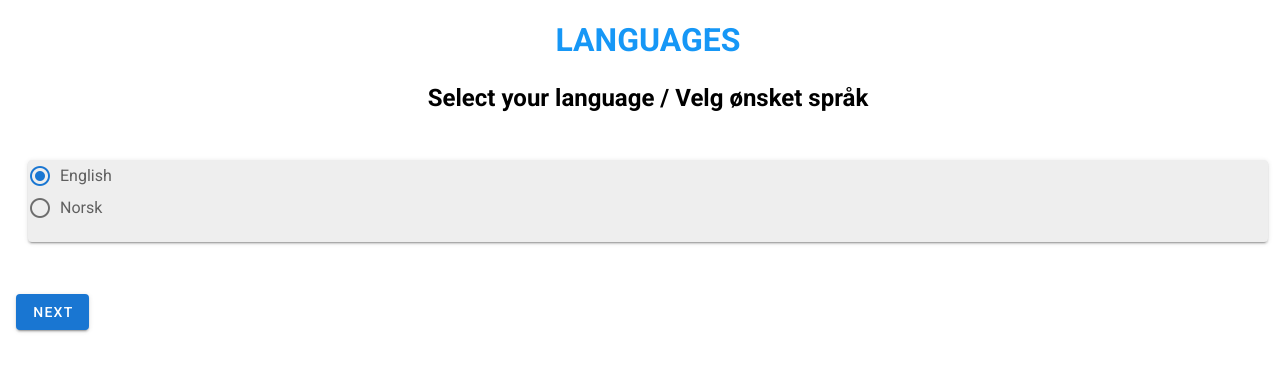
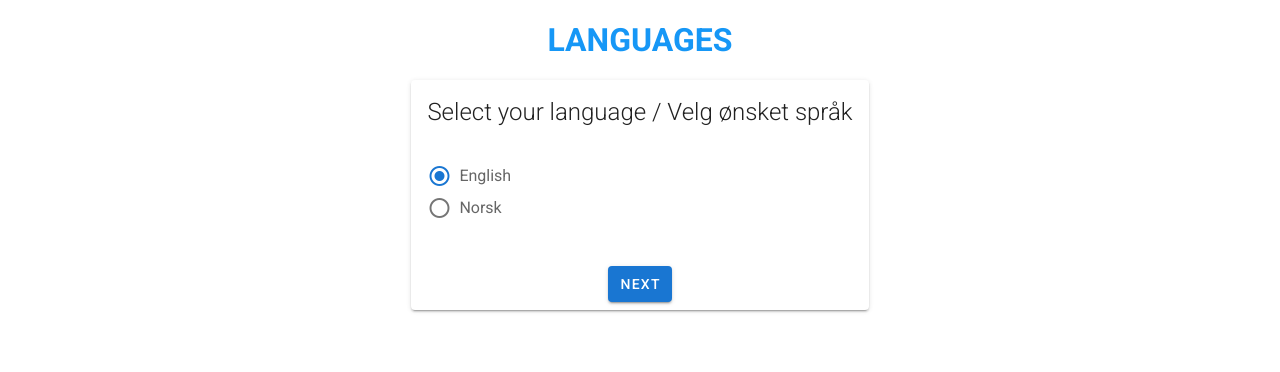
Before and after one commit to Anders-Lunde/Languages, a Vue app: page /#/ in a window 1280 px wide. Shown: the top 372 px of the page. Built offline with nearby package versions, Linux system fonts and the light colour scheme.

Commit message:
Developing...

```diff
--- a/src/App.vue
+++ b/src/App.vue
@@ -17,3 +17,18 @@ export default Vue.extend({
   })
 });
 </script>
+
+<style>
+body {
+  /*
+  margin-left: 1rem;
+  margin-right: 1rem;
+  */
+}
+
+.heading1 {
+  text-align: center;
+  color: rgb(22, 151, 246);
+  margin: 1rem;
+}
+</style>
--- a/src/views/IntroVideo.vue
+++ b/src/views/IntroVideo.vue
@@ -1,6 +1,31 @@
 <template>
   <div>
-    <h1>Yo</h1>
+    <h1 class="heading1">LANGUAGES</h1>
+    <v-container>
+      <v-row>
+        <v-card class="mx-auto">
+          <v-card-title>
+            <span class="text-h5  mx-auto font-weight-light">Intro video</span>
+          </v-card-title>
+          <v-card-text>
+            <video controls ref="introductionVideo" preload="auto">
+              <source :src="introductionVideo + '#t=0.0'" type="video/mp4" />
+            </video>
+          </v-card-text>
+          <v-card-actions>
+            <v-spacer></v-spacer>
+            <v-btn @click="$router.push('/')" outlined text>
+              {{ btnPrevious }}
+            </v-btn>
+            <v-spacer></v-spacer>
+            <v-btn @click="$router.push('register-info')" color="primary">
+              {{ btnNext }}
+            </v-btn>
+            <v-spacer></v-spacer>
+          </v-card-actions>
+        </v-card>
+      </v-row>
+    </v-container>
   </div>
 </template>
 
@@ -14,11 +39,30 @@ export default Vue.extend({
   components: {
     //dummy
   },
-  computed: {},
+  computed: {
+    dispLang() {
+      return this.$store.state.displayLanguage;
+    },
+
+    btnNext() {
+      if (this.dispLang == "no") {
+        return "Neste";
+      } else {
+        return "Next";
+      }
+    },
+    btnPrevious() {
+      if (this.dispLang == "no") {
+        return "Tilbake";
+      } else {
+        return "Back";
+      }
+    }
+  },
   props: {},
   data() {
     return {
-      dummy: 0
+      introductionVideo: require("@/assets/example_video.mp4")
     };
   },
 
@@ -29,6 +73,14 @@ export default Vue.extend({
     asd: function() {
       console.log("asd");
     }
+  },
+  mouned() {
+    //Important! Neccesary to update source of videos on screen change (ii change).
+    //Loading videos also ensures smooth experience on button clicks.
+    const video = this.$refs.introductionVideo;
+    if (video) {
+      video.load();
+    }
   }
 });
 </script>
--- a/src/views/SelectLanguage.vue
+++ b/src/views/SelectLanguage.vue
@@ -1,10 +1,15 @@
 <template>
-  <div class="body">
-    <h1 class="heading">LANGUAGES</h1>
-    <h2 class="heading2">Select your language / Velg ønsket språk</h2>
-
-    <v-container fluid>
-      <v-card color="grey lighten-3" class="mb-10">
+  <div>
+    <h1 class="heading1">LANGUAGES</h1>
+    <v-container>
+      <v-row>
+        <v-card class="mx-auto">
+          <v-card-title>
+            <span class="text-h5 mx-auto font-weight-light"
+              >Select your language / Velg ønsket språk</span
+            >
+          </v-card-title>
+          <v-card-text>
             <v-radio-group
               v-model="radioGroupDisplayLanguage"
               @change="setDisplayLanguage()"
@@ -12,12 +17,19 @@
               <v-radio label="English" value="en"></v-radio>
               <v-radio label="Norsk" value="no"></v-radio>
             </v-radio-group>
-      </v-card>
-    </v-container>
-
-    <v-btn color="primary" @click="$router.push('register-info')">
+          </v-card-text>
+          <v-card-actions>
+            <v-btn
+              class="mx-auto"
+              color="primary"
+              @click="$router.push('intro-video')"
+            >
               {{ btnNext }}
             </v-btn>
+          </v-card-actions>
+        </v-card>
+      </v-row>
+    </v-container>
   </div>
 </template>
 
@@ -81,19 +93,4 @@ export default Vue.extend({
 });
 </script>
 
-<style scoped>
-.body {
-  margin-left: 1rem;
-}
-
-.heading {
-  text-align: center;
-  color: rgb(22, 151, 246);
-  margin: 1rem;
-}
-.heading2 {
-  text-align: center;
-  color: rgb(0, 0, 0);
-  margin: 1rem;
-}
-</style>
+<style scoped></style>
```
Also changed, not shown: 2 other files (tests, documents, lock files or other folders). Lines whose indentation alone changed are shown as unchanged.
